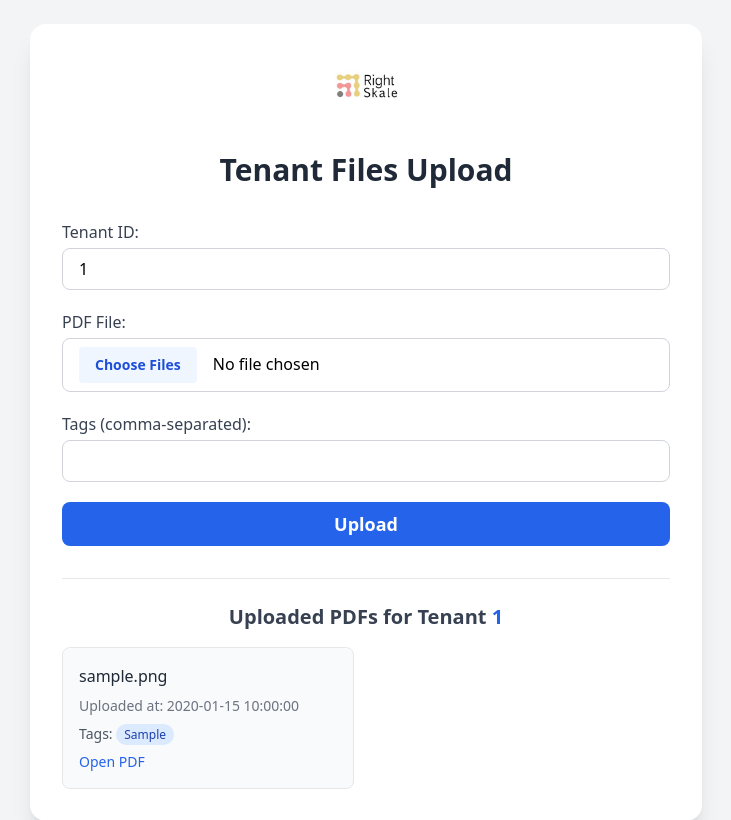
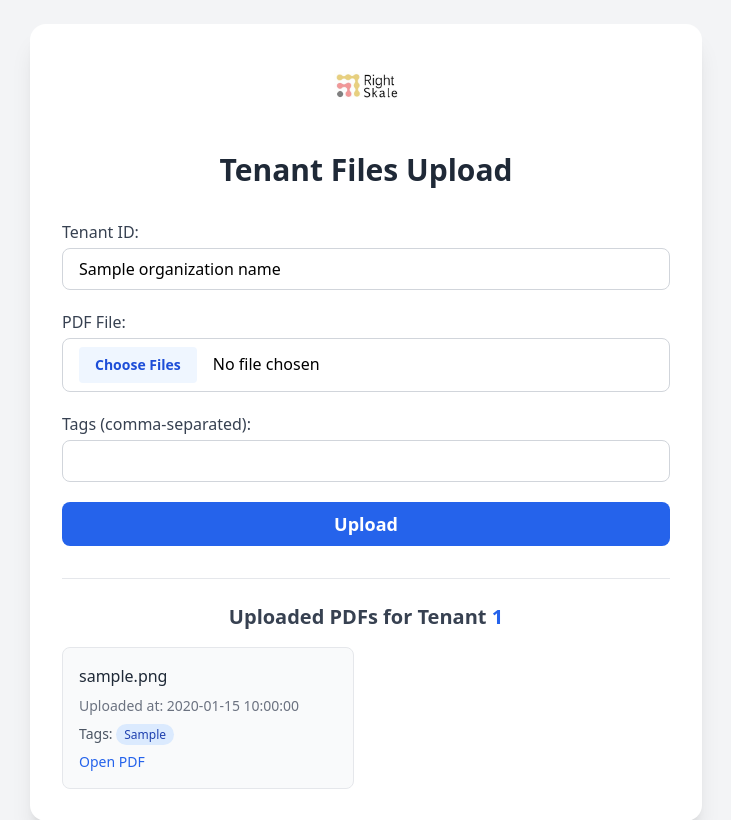
Before and after one commit to anshrightskale/MultiTenantPDFApp, a Flask app: template templates/index.html in a window 1280 px wide. Shown: the top 820 px of the page, without its empty margins (274-1005 px from the left). Run offline with Flask 3, Linux system fonts and the light colour scheme; tables that the repository leaves empty hold one stand-in row (values such as "Sample post"); the template is opened without the code that fills it: values that come from a table or form of the project are taken from there, most other values are stand-ins (such as "Sample title", 1, 10 or a date in 2020); some libraries are stand-ins or nearby versions.

Commit message:
Fixed app crashing

```diff
--- a/templates/index.html
+++ b/templates/index.html
@@ -20,7 +20,7 @@
     <form method="POST" enctype="multipart/form-data" class="space-y-5" onsubmit="return validateForm()">
       <div>
         <label class="block text-gray-700 mb-1 font-medium">Tenant ID:</label>
-        <input type="text" name="organization_name" value="{{ tenant_id }}" required
+        <input type="text" name="organization_name" value="{{ organization_name }}" required
           class="w-full border border-gray-300 rounded-lg px-4 py-2 focus:ring focus:ring-blue-300 focus:outline-none">
       </div>
 
```
